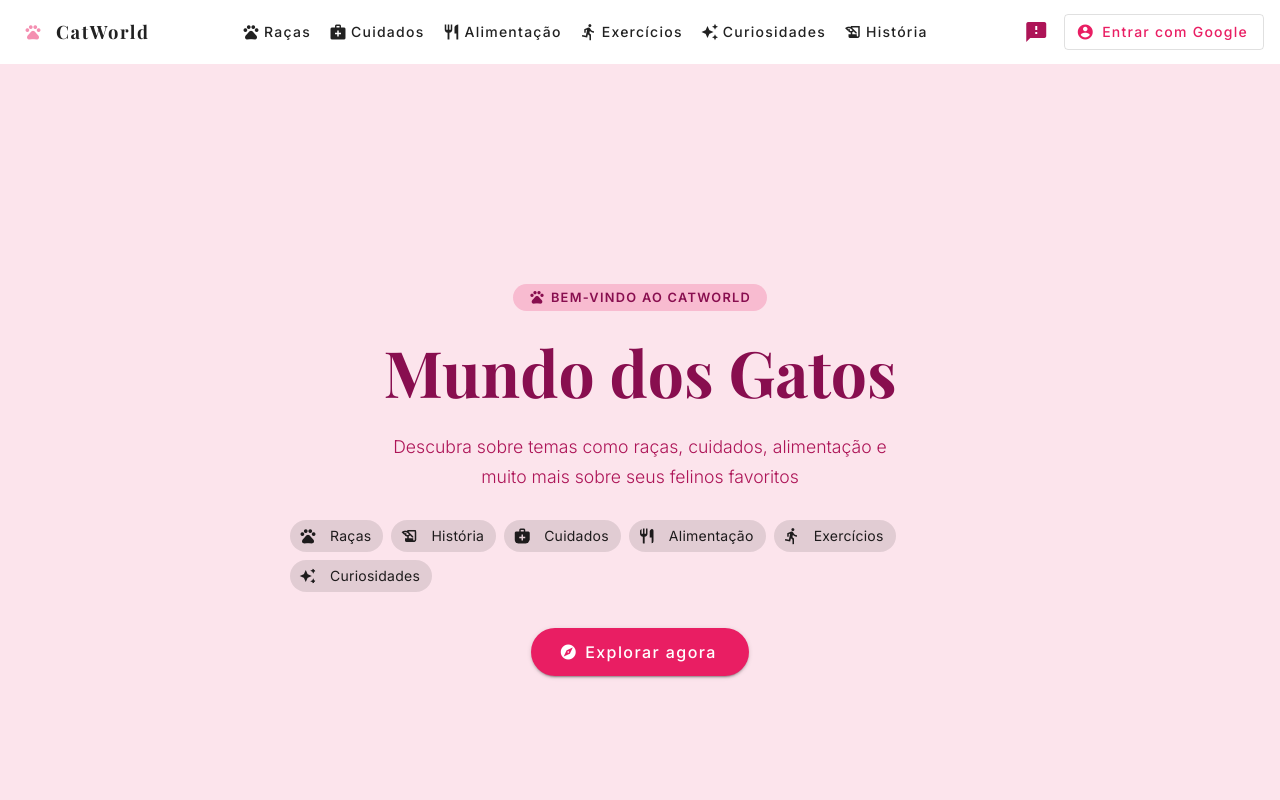
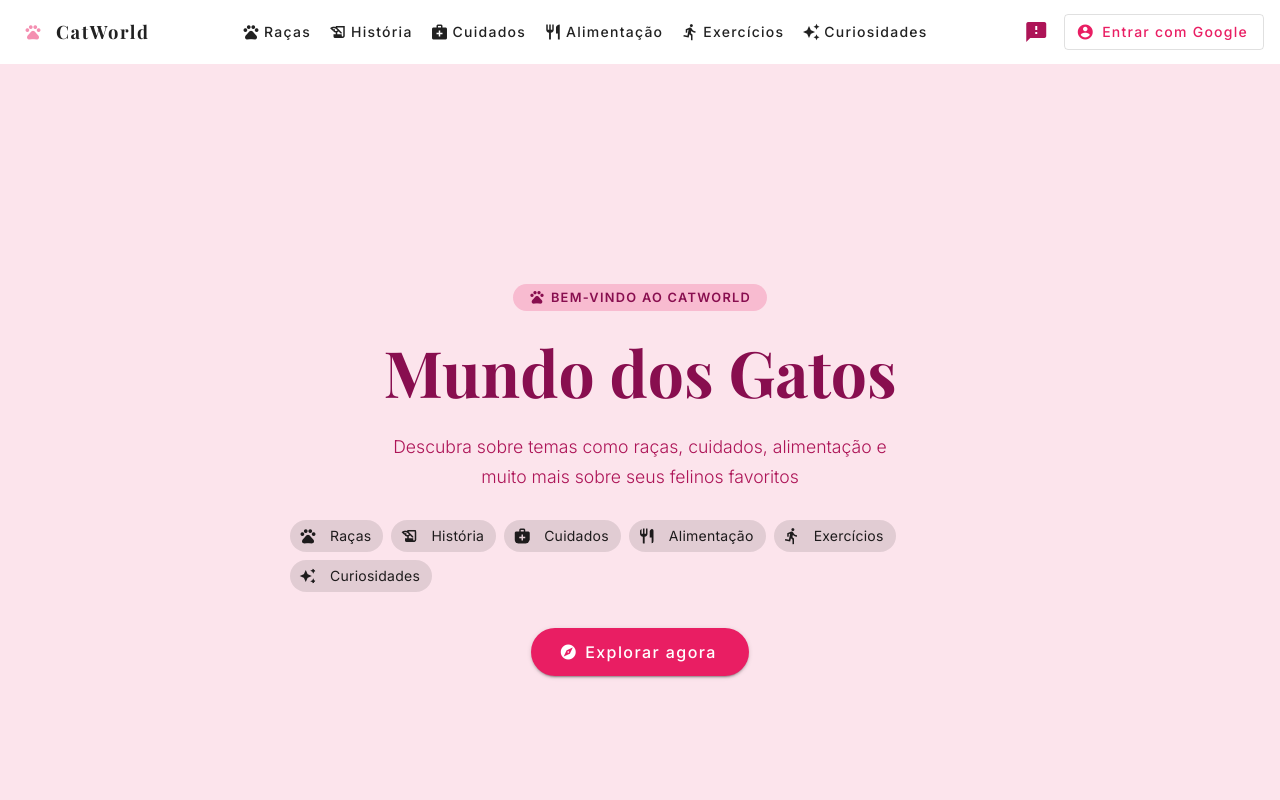
Before and after one commit to MariaClaraCorecha/catworld, an Angular app: page / in a window 1280 px wide. Shown: the top 800 px of the page. Built offline with nearby package versions, Linux system fonts and the light colour scheme.

Commit message:
Feat: remove duplicate entry for 'História' in navbar links

```diff
--- a/src/app/shared/navbar/navbar.ts
+++ b/src/app/shared/navbar/navbar.ts
@@ -109,10 +109,10 @@ export class NavbarComponent implements OnInit {
 
   links = [
     { label: 'Raças', id: 'racas', icon: 'pets' },
+    { label: 'História', id: 'historia', icon: 'history_edu' },
     { label: 'Cuidados', id: 'cuidados', icon: 'medical_services' },
     { label: 'Alimentação', id: 'alimentacao', icon: 'restaurant' },
     { label: 'Exercícios', id: 'exercicios', icon: 'directions_run' },
     { label: 'Curiosidades', id: 'curiosidades', icon: 'auto_awesome' },
-    { label: 'História', id: 'historia', icon: 'history_edu' },
   ];
 }
```
